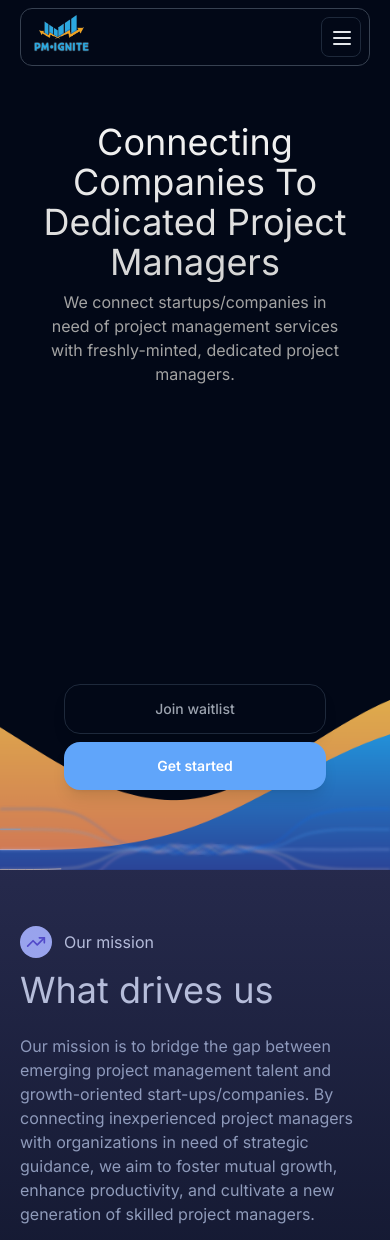
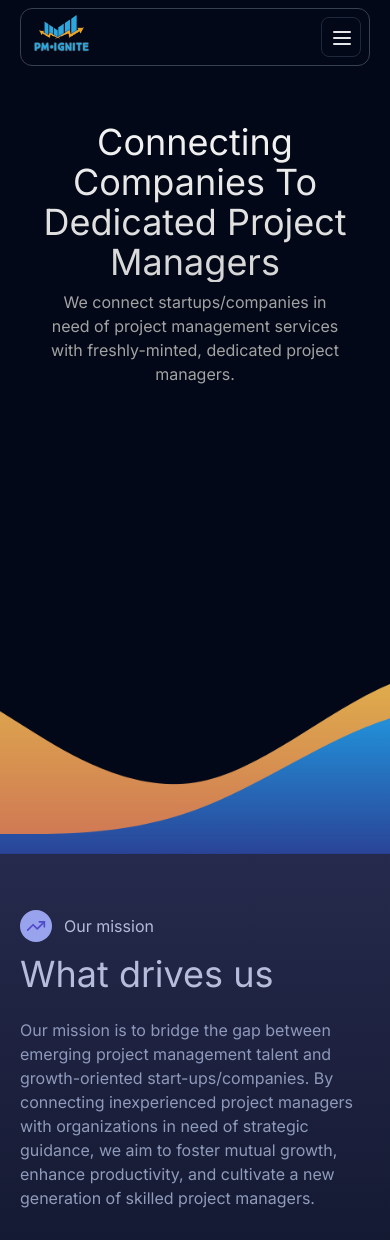
Before and after one commit to NureniJamiu/pmignite, a Next.js app: page / in a window 390 px wide. Shown: the top 1240 px of the page. Built offline with nearby package versions, Linux system fonts and the light colour scheme.

Commit message:
fix: layout display

```diff
--- a/src/components/custom/Header.tsx
+++ b/src/components/custom/Header.tsx
@@ -5,6 +5,8 @@ import { useScroll, useTransform } from "framer-motion";
 import { GoogleGeminiEffect } from "../ui/google-gemini-effect";
 import Image from "next/image";
 
+import WAVE_IMAGE from "@/images/wave.png"
+import { Button } from "../ui/button";
 
 
 const Header = () => {
@@ -22,7 +24,7 @@ const Header = () => {
 
     return (
         <div
-            className="dark:bg-background md:h-[400vh] w-full relative pt-16 md:pt-20 overflow-clip"
+            className="dark:bg-background h-[calc(100vh-3em)] md:h-[400vh] w-full relative pt-16 md:pt-20 overflow-clip"
             ref={ref}
         >
             <GoogleGeminiEffect
@@ -34,7 +36,19 @@ const Header = () => {
                     pathLengthFifth,
                 ]}
             />
-
+            {/* <div className="absolute bottom-20 left-0 w-full px-16 z-50 flex flex-col items-center justify-center gap-2 md:hidden text-center">
+                <Button type="submit" className="w-full bg-background border text-gray-400 rounded-2xl py-6 shadow-lg">Join waitlist</Button>
+                <Button type="submit" className="w-full bg-blue-400 shadow-lg rounded-2xl py-6 font-semibold text-white">Get started</Button>
+            </div> */}
+            <div className="absolute -bottom-1 left-0 md:hidden w-full">
+                <Image
+                    src={WAVE_IMAGE}
+                    width={500}
+                    height={500}
+                    className="h-52"
+                    alt="Wave image"
+                />
+            </div>
         </div>
     );
 }
--- a/src/components/ui/google-gemini-effect.tsx
+++ b/src/components/ui/google-gemini-effect.tsx
@@ -7,11 +7,6 @@ import { HeroHighlight, Highlight } from "./hero-highlight";
 import { Input } from "./input";
 import { Button } from "./button";
 import { ArrowBigRight, ArrowBigRightDash, ArrowRight, ArrowRightCircle } from "lucide-react";
-
-import Image from "next/image";
-
-import WAVE_IMAGE from "@/images/wave.png"
-
 
 const transition = {
     duration: 0,
@@ -27,13 +22,12 @@ export const GoogleGeminiEffect = ({
     className?: string;
 }) => {
     return (
-        <div className={cn("relative h-[calc(100vh-6em)] md:sticky top-0", className)}>
+        <div className={cn("md:sticky top-0", className)}>
             <h1
                 className="max-w-6xl mx-auto text-4xl px-5  md:text-7xl font-normal md:pb-4 text-center bg-clip-text text-transparent bg-gradient-to-b from-neutral-100 to-neutral-300 capitalize"
             >
                 Connecting companies to dedicated project managers
             </h1>
-
             <p className="md:text-xl font-normal px-4 text-center text-neutral-400 mt-2 max-w-80 md:max-w-lg mx-auto">
                 We connect startups/companies in need of project management services with freshly-minted, dedicated project managers.
             </p>
@@ -41,25 +35,6 @@ export const GoogleGeminiEffect = ({
                 <button className="hidden md:inline-block font-bold bg-white rounded-full md:px-4 md:py-2 px-2 py-1 md:mt-28 mt-8 z-30 md:text-base text-black text-xs w-fit mx-auto ">
                     PMIgnite
                 </button>
-            </div>
-            {/* <div className="relative mt-10 px-5 flex md:hidden w-full max-w-sm items-center space-x-2 z-10">
-                <Input type="email" placeholder="Email" className="rounded-lg border py-6" />
-                <div className="absolute right-6 top-1 flex items-center justify-center bg-blue-400 p-2 rounded-lg hover:scale-105 transition-all">
-                    <span className="text-sm">Join waitlist</span> <ArrowRight />
-                </div>
-            </div> */}
-            <div className="absolute bottom-20 left-0 w-full px-16 z-50 flex flex-col items-center justify-center gap-2 md:hidden text-center">
-                <Button type="submit" className="w-full bg-background border text-gray-400 rounded-2xl py-6 shadow-lg">Join waitlist</Button>
-                <Button type="submit" className="w-full bg-blue-400 shadow-lg rounded-2xl py-6 font-semibold text-white">Get started</Button>
-            </div>
-            <div className="absolute -bottom-1 left-0 md:hidden w-full">
-                <Image
-                    src={WAVE_IMAGE}
-                    width={500}
-                    height={500}
-                    className="h-52"
-                    alt="Wave image"
-                />
             </div>
             <svg
                 width="1440"
@@ -186,3 +161,10 @@ export const GoogleGeminiEffect = ({
         </div>
     );
 };
+
+{/* <div className="relative mt-10 px-5 flex md:hidden w-full max-w-sm items-center space-x-2 z-10">
+                <Input type="email" placeholder="Email" className="rounded-lg border py-6" />
+                <div className="absolute right-6 top-1 flex items-center justify-center bg-blue-400 p-2 rounded-lg hover:scale-105 transition-all">
+                    <span className="text-sm">Join waitlist</span> <ArrowRight />
+                </div>
+            </div> */}
```
